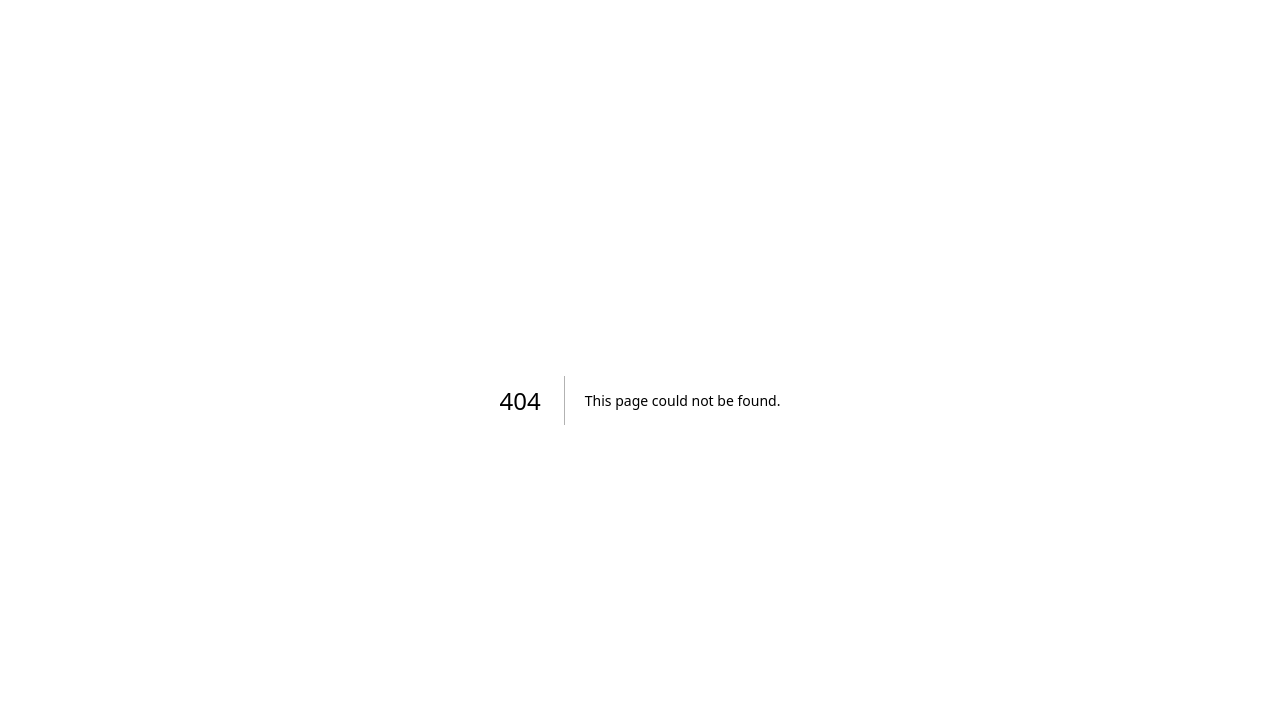
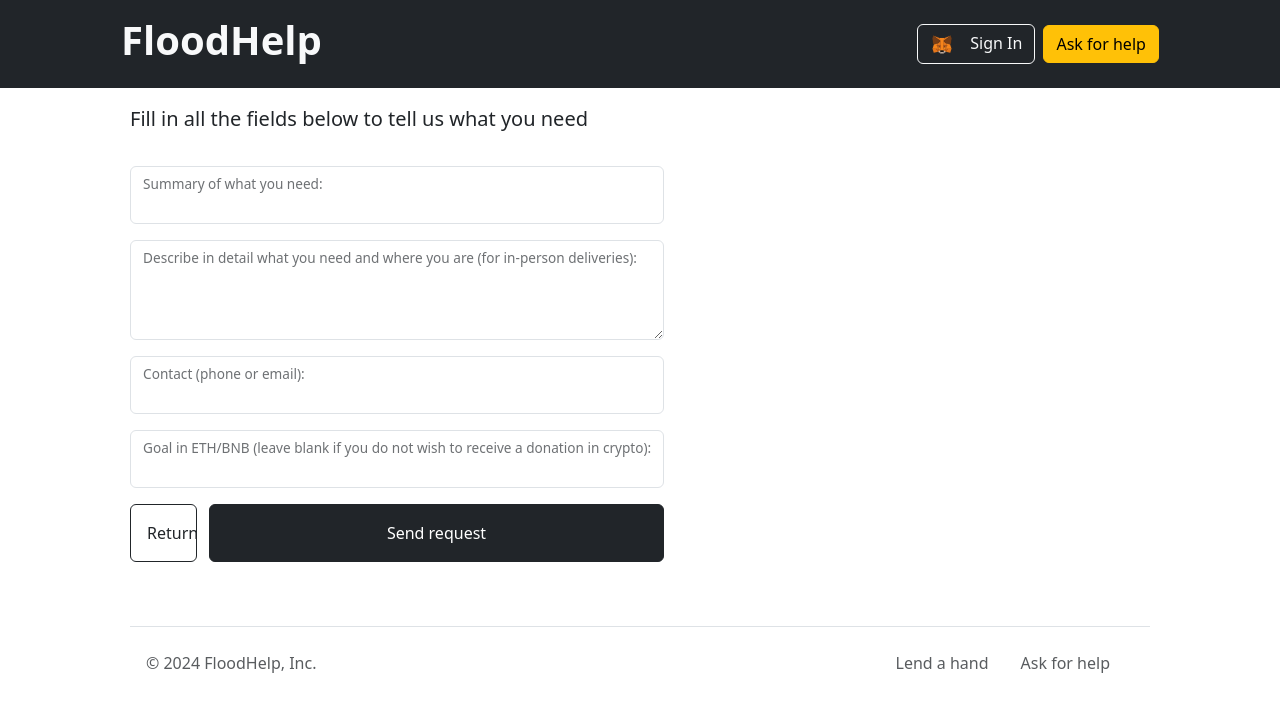
Before and after one commit to filipebteixeira98/flood-help-web, a Next.js app: page /create in a window 1280 px wide. Before the commit this address had no page. Shown: the top 712 px of the page. Built offline with nearby package versions, Linux system fonts and the light colour scheme.

Commit message:
chore: create create request page structure

```diff
--- /dev/null
+++ b/src/app/create/page.js
@@ -0,0 +1,76 @@
+import { Header } from '@/components/Header';
+import { Footer } from '@/components/Footer';
+
+export default function Home() {
+  return (
+    <>
+      <Header />
+      <div className="container">
+        <div className="ps-5">
+          <div className="row my-3">
+            <p className="lead">
+              Fill in all the fields below to tell us what you need
+            </p>
+          </div>
+          <div className="col-6">
+            <div className="form-floating mb-3">
+              <input
+                type="text"
+                id="title"
+                className="form-control"
+                maxLength={150}
+              />
+              <label htmlFor="title">Summary of what you need:</label>
+            </div>
+          </div>
+          <div className="col-6">
+            <div className="form-floating mb-3">
+              <textarea
+                name="description"
+                className="form-control"
+                style={{ height: 100 }}
+              ></textarea>
+              <label htmlFor="description">
+                Describe in detail what you need and where you are (for
+                in-person deliveries):
+              </label>
+            </div>
+          </div>
+          <div className="col-6">
+            <div className="form-floating mb-3">
+              <input
+                type="text"
+                id="contact"
+                className="form-control"
+                maxLength={150}
+              />
+              <label htmlFor="contact">Contact (phone or email):</label>
+            </div>
+          </div>
+          <div className="col-6">
+            <div className="form-floating mb-3">
+              <input type="number" id="goal" className="form-control" />
+              <label htmlFor="goal">
+                Goal in ETH/BNB (leave blank if you do not wish to receive a
+                donation in crypto):
+              </label>
+            </div>
+          </div>
+          <div className="row">
+            <div className="col-1 mb-3">
+              <a href="/" className="btn btn-outline-dark col-12 p-3">
+                Return
+              </a>
+            </div>
+            <div className="col-5 mb-3 p-0">
+              <button type="button" className="btn btn-dark col-12 p-3">
+                Send request
+              </button>
+            </div>
+          </div>
+        </div>
+        <Footer />
+      </div>
+    </>
+  );
+}
```
Also changed, not shown: src/app/page.js (+5 -39 lines).
